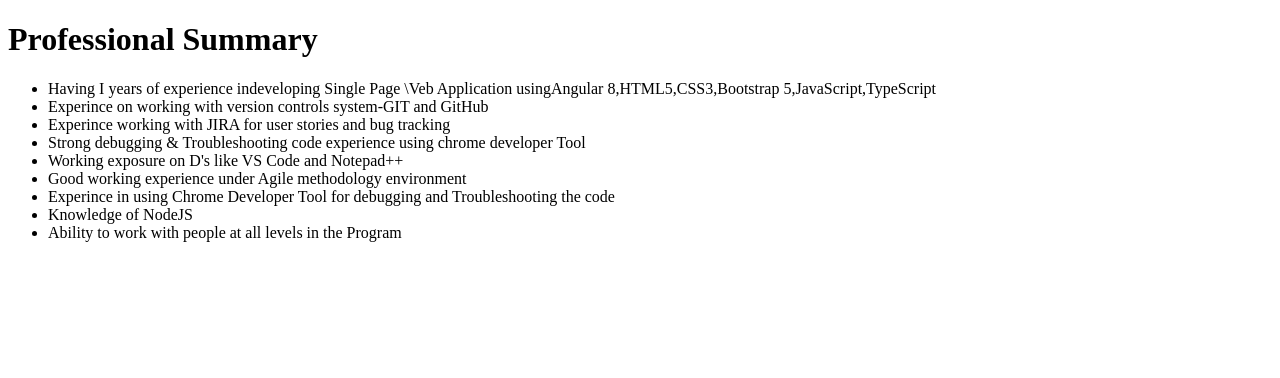
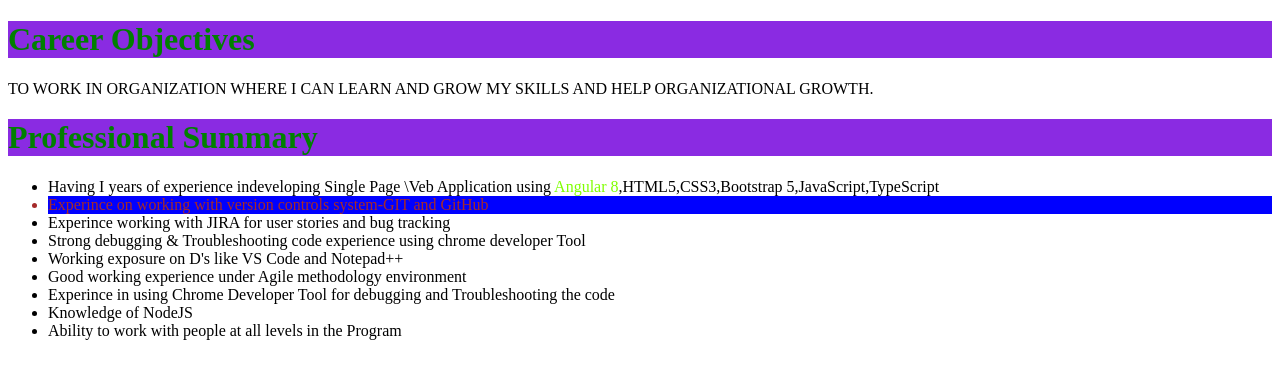
Before and after one commit to Madhuri703890/Myprofile, a plain HTML site: page home.html in a window 1280 px wide. Drawn offline with Linux system fonts and the light colour scheme.

Commit message:
css value addes
designing using css

```diff
--- a/home.html
+++ b/home.html
@@ -4,12 +4,31 @@
     <meta charset="UTF-8">
     <meta name="viewport" content="width=device-width, initial-scale=1.0">
     <title>Assignment session 10</title>
+    <style>
+        h1{
+            background-color: blueviolet;
+            color: green;
+        }
+        span{
+            color: chartreuse;
+        }
+        #list
+        {
+            color: brown;
+            background-color: blue;
+        }
+    </style>
 </head>
 <body>
+    <h1>
+        Career Objectives
+    </h1>
+
+    <P>TO WORK IN ORGANIZATION WHERE I CAN LEARN AND GROW MY SKILLS AND HELP ORGANIZATIONAL GROWTH.</P>
     <h1>Professional Summary  </h1>
     <ul>
-        <li>Having I years of experience indeveloping Single Page \Veb Application usingAngular 8,HTML5,CSS3,Bootstrap 5,JavaScript,TypeScript</li>
-        <li>Experince on working with version controls system-GIT and GitHub</li>
+        <li>Having I years of experience indeveloping Single Page \Veb Application using <span>Angular 8</span>,HTML5,CSS3,Bootstrap 5,JavaScript,TypeScript</li>
+        <li id="list">Experince on working with version controls system-GIT and GitHub</li>
         <li>Experince working with JIRA for user stories and bug tracking</li>
         <li>Strong debugging & Troubleshooting code experience using chrome developer Tool</li>
         <li>Working exposure on D's like VS Code and Notepad++</li>
```
Also changed, not shown: index.html (+6 -0 lines).
